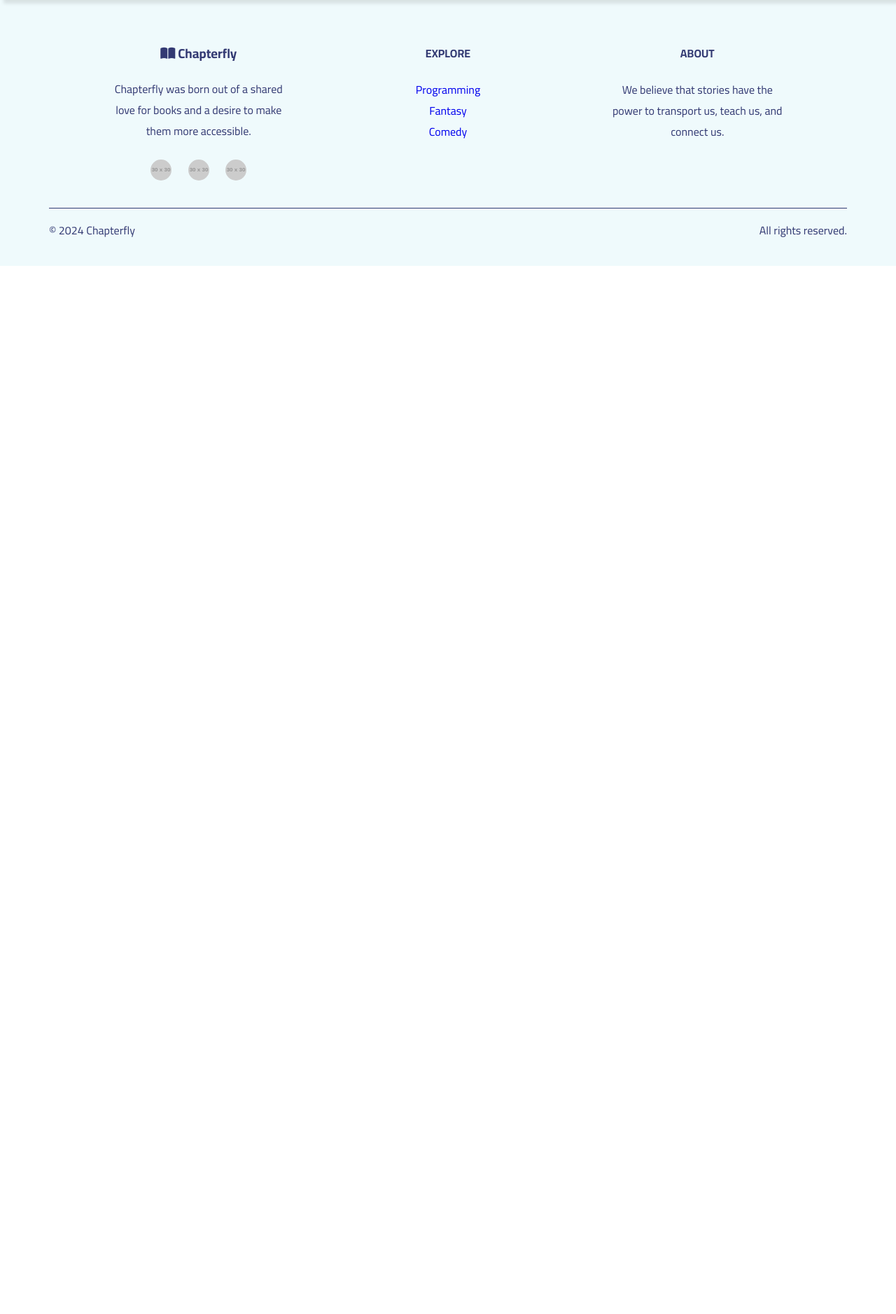
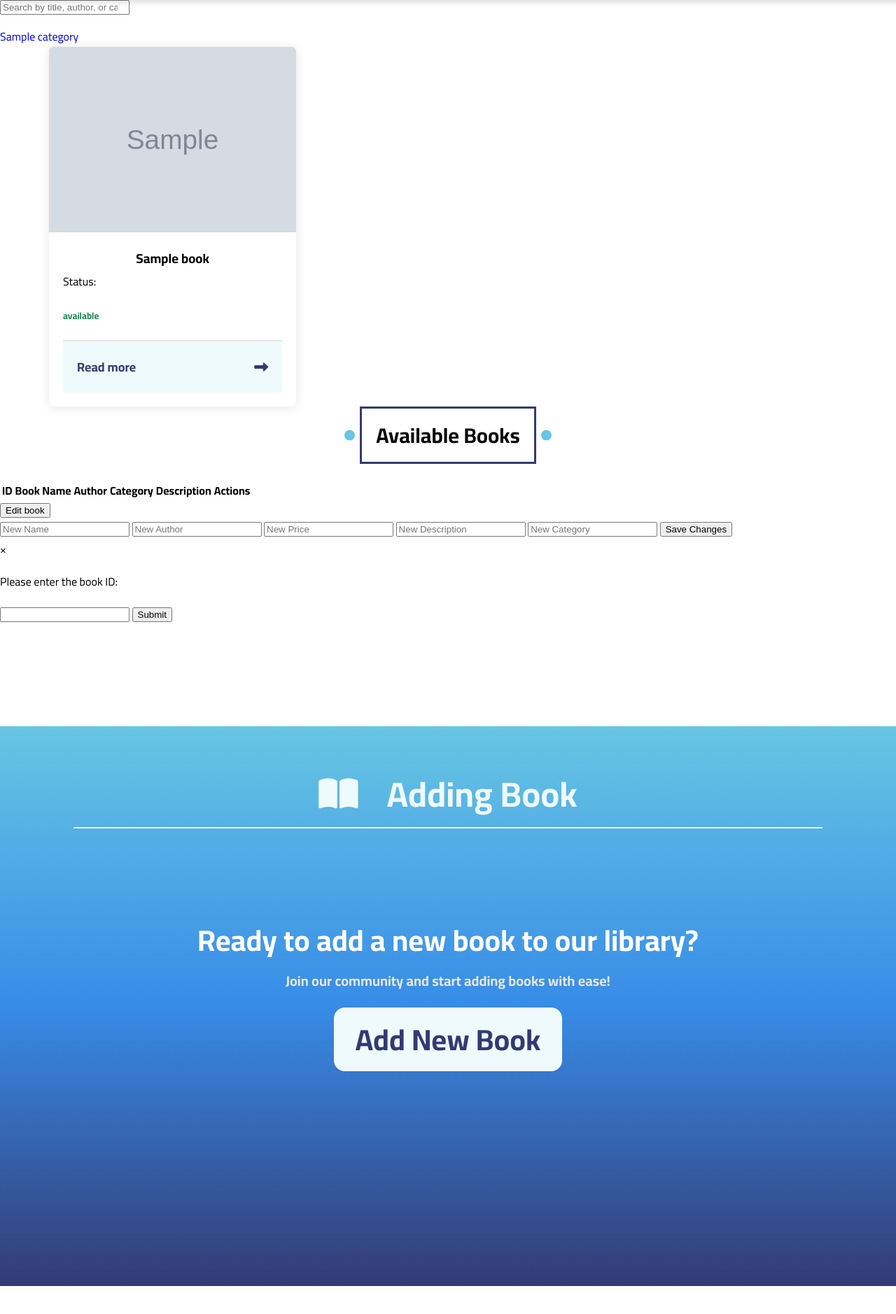
Before and after one commit to ebaa17/numberTheory, a Django app: template project/templates/pages/views.html in a window 1280 px wide. Shown: the part 100-1978 px from the top of the page at 70% size. Before the commit the page ends 480 px from the top, so only its background shows below. Run offline with Django 5.2, Linux system fonts and the light colour scheme; the template is opened without the code that fills it: values that come from a table or form of the project are taken from there, others are empty; tables that the repository leaves empty hold one stand-in row (values such as "Sample post"); grey boxes marked "Sample" are stand-in pictures; grey boxes labelled with a size stand in for pictures from a placeholder-image service; lists and menus that the app fills with data are empty; some libraries are stand-ins or nearby versions.

Commit message:
fix bugs

```diff
--- a/project/project/urls.py
+++ b/project/project/urls.py
@@ -21,4 +21,5 @@ from django.conf.urls.static import static
 
 urlpatterns = [
     path('admin/', admin.site.urls),
+    path('', include('project_app.urls'))
 ] + static(settings.MEDIA_URL, document_root = settings.MEDIA_ROOT)
--- a/project/project_app/urls.py
+++ b/project/project_app/urls.py
@@ -6,4 +6,5 @@ urlpatterns = [
     path('cart/', views.cart, name='cart'),
     path('view/', views.view, name='view'),
     path('details/<str:id>/', views.details, name='details'),
+    path('add_book/', views.addBook, name='addBook'),
 ]
--- a/project/project_app/views.py
+++ b/project/project_app/views.py
@@ -19,7 +19,7 @@ def addBook(request):
 
         add_category = CategoryForm(request.POST)
         if add_category.is_valid():
-            add_book.save()
+            add_category.save()
 
 
     context = {
--- a/project/templates/pages/views.html
+++ b/project/templates/pages/views.html
@@ -3,9 +3,9 @@
 {% load static %}
 
 {% block content %}
-<title>Views page</title>
+<!-- <title>Views page</title>
     <link rel="stylesheet" href="{% static 'styles/editBook.css' %}">
-    <link rel="stylesheet" href="{% static 'styles/views.css' %}" />
+    <link rel="stylesheet" href="{% static 'styles/views.css' %}" /> -->
     <div id="user" class="hidden">
         <!-- Search books -->
         <search>
@@ -20,7 +20,7 @@
             <ul class="nav">
                 {% for cat in category|slice:'4' %}
                 <li class="nav-item">
-                    <a href="#">cat.name</a>
+                    <a href="#">{{cat.name}}</a>
                 </li>
                 {% endfor %}
             </ul>
```
